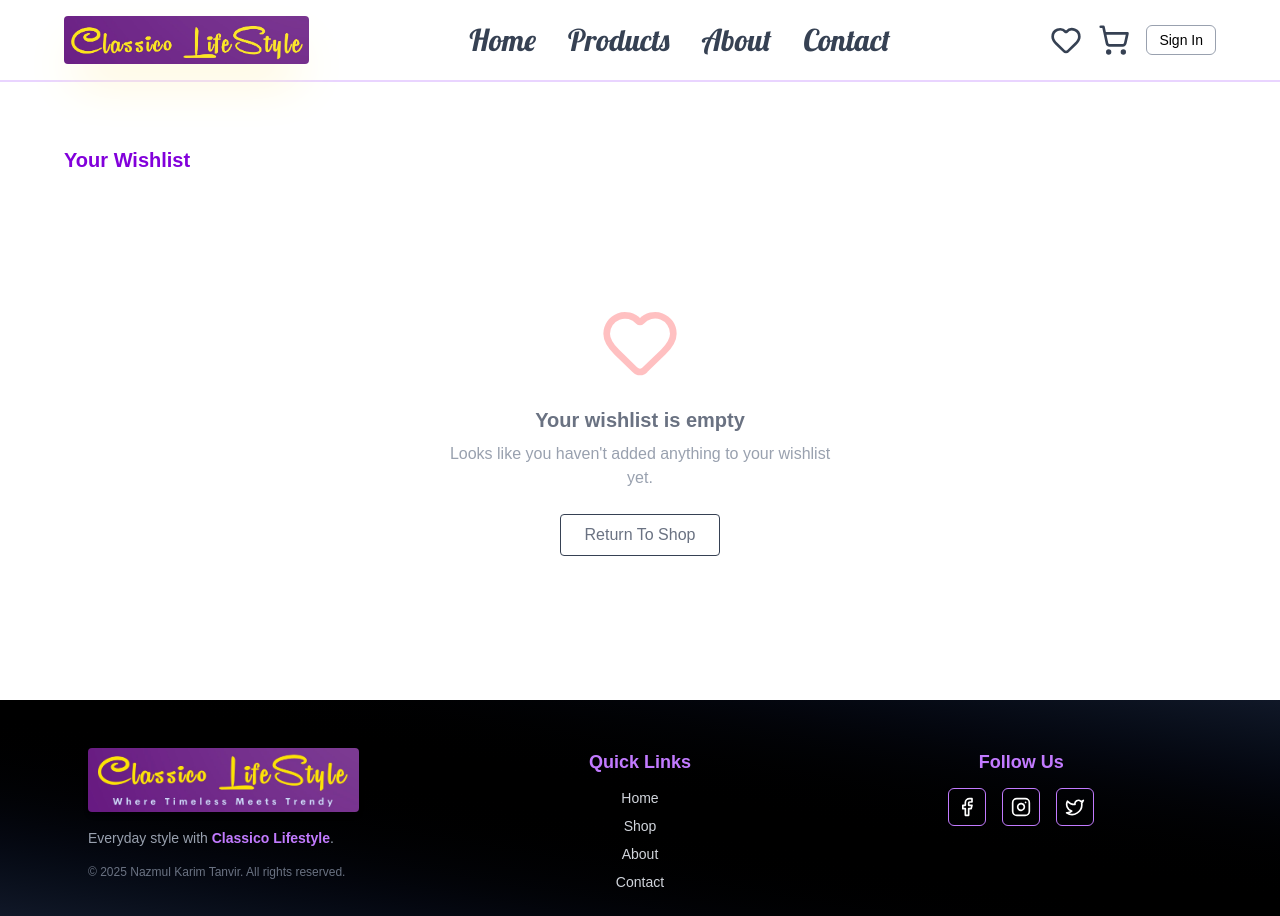
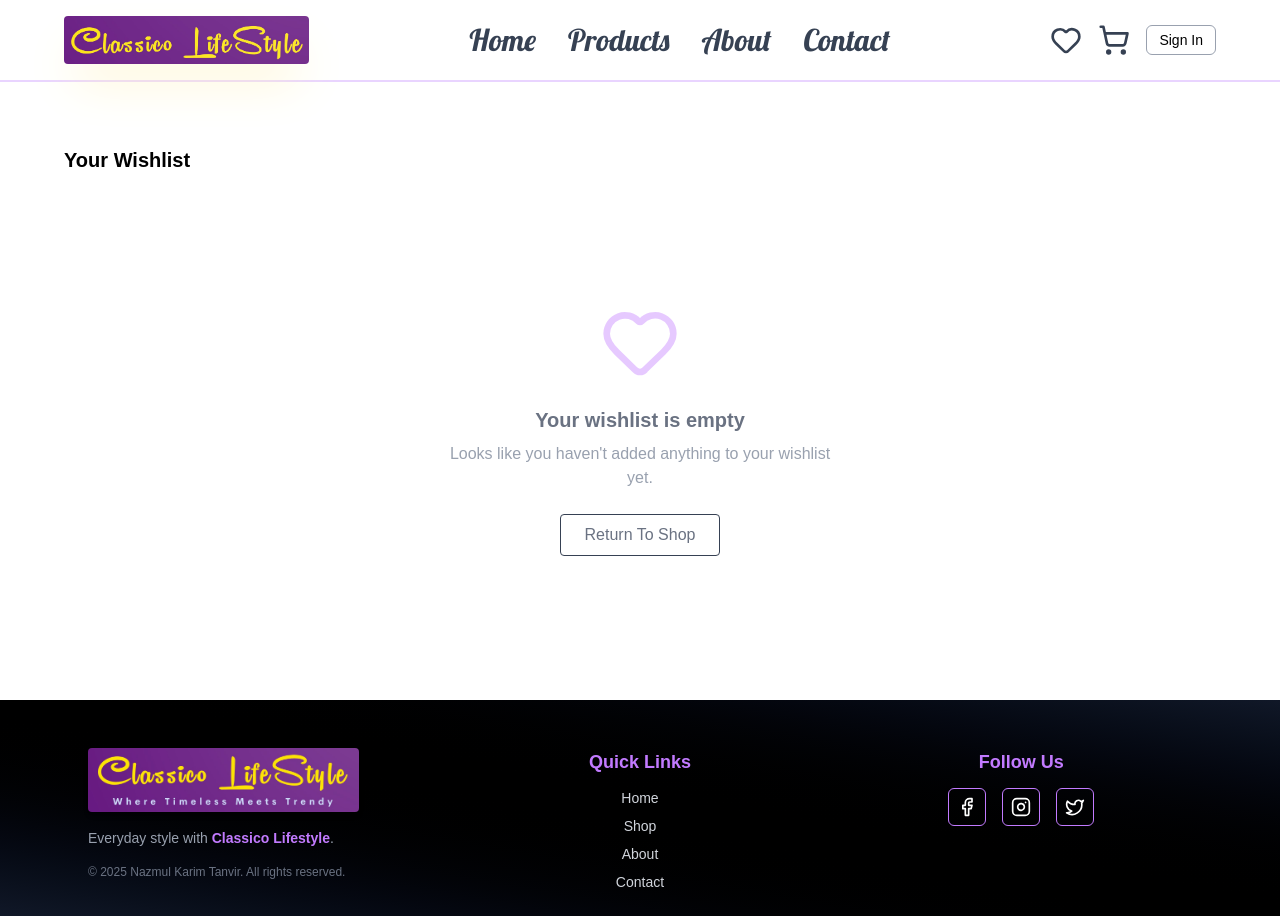
Before and after one commit to Nazmul-Karim-Tanvir/classicoLifestyle, a React (Vite) app in the folder classicoFrontend/: page /wishlist in a window 1280 px wide. Built offline with nearby package versions, Linux system fonts and the light colour scheme.

Commit message:
working on frontend

```diff
--- a/classicoFrontend/src/components/Navbar.jsx
+++ b/classicoFrontend/src/components/Navbar.jsx
@@ -63,7 +63,7 @@ const Navbar = () => {
                 <div className="flex items-center gap-3 sm:gap-4">
                     {/* Wishlist */}
                     <Link to="/wishList" className="relative text-gray-700">
-                        <Heart className="w-6 h-6 sm:w-8 sm:h-8 hover:text-red-500" />
+                        <Heart className="w-6 h-6 sm:w-8 sm:h-8 hover:text-purple-600" />
                         {totalQuantity1 > 0 && (
                             <span className="absolute -top-2 -right-2 inline-flex items-center justify-center px-2 py-1 text-xs font-bold leading-none text-white bg-red-600 rounded-full" style={{ minWidth: '18px', height: '18px' }}>
                                 {totalQuantity1}
@@ -73,7 +73,7 @@ const Navbar = () => {
 
                     {/* Cart */}
                     <Link to="/cart" className="relative text-gray-700">
-                        <ShoppingCart className="w-6 h-6 sm:w-8 sm:h-8 hover:text-blue-500" />
+                        <ShoppingCart className="w-6 h-6 sm:w-8 sm:h-8 hover:text-blue-600" />
                         {totalQuantity > 0 && (
                             <span className="absolute -top-2 -right-2 inline-flex items-center justify-center px-2 py-1 text-xs font-bold leading-none text-white bg-red-600 rounded-full" style={{ minWidth: '18px', height: '18px' }}>
                                 {totalQuantity}
--- a/classicoFrontend/src/pages/cart/Cart.jsx
+++ b/classicoFrontend/src/pages/cart/Cart.jsx
@@ -21,7 +21,7 @@ const Cart = () => {
             {/* Empty Cart View */}
             {cartItems.length === 0 ? (
                 <div className="flex flex-col items-center justify-center text-center text-gray-500 py-20">
-                    <ShoppingCart size={80} className="mb-6 opacity-40" />
+                    <ShoppingCart size={80} className="mb-6 opacity-40 text-purple-400 hover:text-purple-700" />
                     <p className="text-xl font-semibold mb-2">Your cart is empty</p>
                     <p className="max-w-sm text-gray-400">
                         Looks like you haven&apos;t added anything yet. Start shopping and your cart will show up here.
--- a/classicoFrontend/src/pages/wishList/WishList.jsx
+++ b/classicoFrontend/src/pages/wishList/WishList.jsx
@@ -12,11 +12,11 @@ const WishList = () => {
     return (
         <div className="py-10">
 
-            <h2 className="text-xl font-semibold mb-12 text-center sm:text-left text-purple-700">Your Wishlist</h2>
+            <h2 className="text-xl font-semibold mb-12 text-center sm:text-left">Your Wishlist</h2>
             {/* Empty Wishlist View */}
             {wishListItems.length === 0 ? (
                 <div className="flex flex-col items-center justify-center text-center text-gray-500 py-20">
-                    <Heart size={80} className="mb-6 opacity-40 text-red-400" />
+                    <Heart size={80} className="mb-6 opacity-40 text-purple-400 hover:text-purple-700" />
                     <p className="text-xl font-semibold mb-2">Your wishlist is empty</p>
                     <p className="max-w-sm text-gray-400">
                         Looks like you haven&apos;t added anything to your wishlist yet.
```
